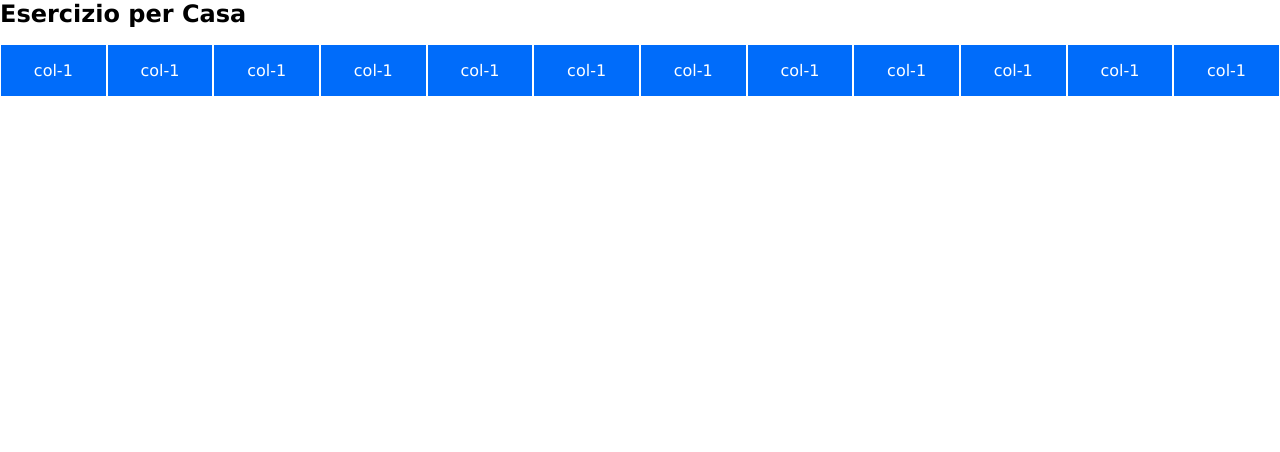
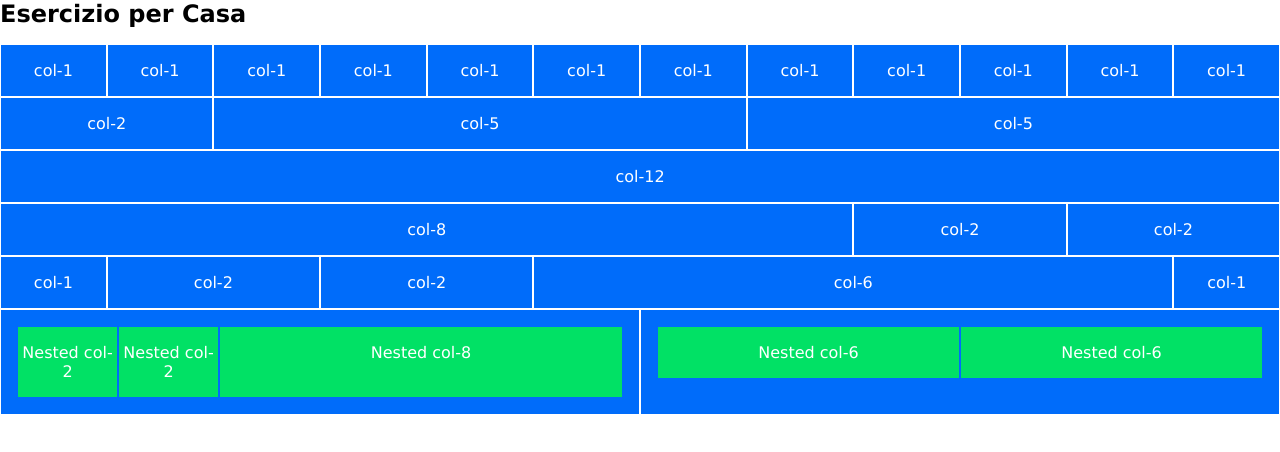
Before and after one commit to mohamed-jebali/html-css-12bool, a plain HTML site: page index.html in a window 1280 px wide. Drawn offline with Linux system fonts and the light colour scheme.

Commit message:
added first section

```diff
--- a/css/style.css
+++ b/css/style.css
@@ -20,7 +20,7 @@
 }
 
 .margin-auto{
-    margin: 0 auto;
+    margin: auto;
 }
 
 .row{
@@ -47,5 +47,7 @@ h1{
 }
 .green-bg{
     background-color: #01e165;
-    padding: 1rem;
+    padding: 1rem 0rem;
+    text-align: center;
+    border: 1px solid #006cfa;
 }
--- a/index.html
+++ b/index.html
@@ -13,7 +13,7 @@
 
 
         <!-- Esercizi per Casa -->
-        <section class="container">
+        <section class="container first-section">
             <h1>
                 Esercizio per Casa
             </h1>
@@ -55,6 +55,75 @@
                     col-1
                 </div>
             </div>
+            <div class="row">
+                <div class="col-2 blue-bg">
+                    col-2
+                </div>
+                <div class="col-5 blue-bg">
+                    col-5
+                </div>
+                <div class="col-5 blue-bg">
+                    col-5
+                </div>
+            </div>
+            <div class="row">
+                <div class="col-12 blue-bg">
+                    col-12
+                </div>
+            </div>
+            <div class="row">
+                <div class="col-8 blue-bg">
+                    col-8
+                </div>
+                <div class="col-2 blue-bg">
+                    col-2
+                </div>
+                <div class="col-2 blue-bg">
+                    col-2
+                </div>
+            </div>
+            <div class="row">
+                <div class="col-1 blue-bg">
+                    col-1
+                </div>
+                <div class="col-2 blue-bg">
+                    col-2
+                </div>
+                <div class="col-2 blue-bg">
+                    col-2
+                </div>
+                <div class="col-6 blue-bg">
+                    col-6
+                </div>
+                <div class="col-1 blue-bg">
+                    col-1
+                </div>
+            </div>
+            <div class="row">
+                <div class="col-6 blue-bg">
+                    <div class="row">
+                        <div class="col-2 green-bg">
+                            Nested col-2
+                        </div>
+                        <div class="col-2 green-bg">
+                            Nested col-2
+                        </div>
+                        <div class="col-8 green-bg">
+                            Nested col-8
+                        </div>
+                    </div>
+                </div>
+                <div class="col-6 blue-bg">
+                    <div class="row">
+                        <div class="col-6 green-bg">
+                            Nested col-6
+                        </div>
+                        <div class="col-6 green-bg">
+                            Nested col-6
+                        </div>
+                    </div>
+                </div>
+            </div>
         </section>
     </main>
 </body>
```
